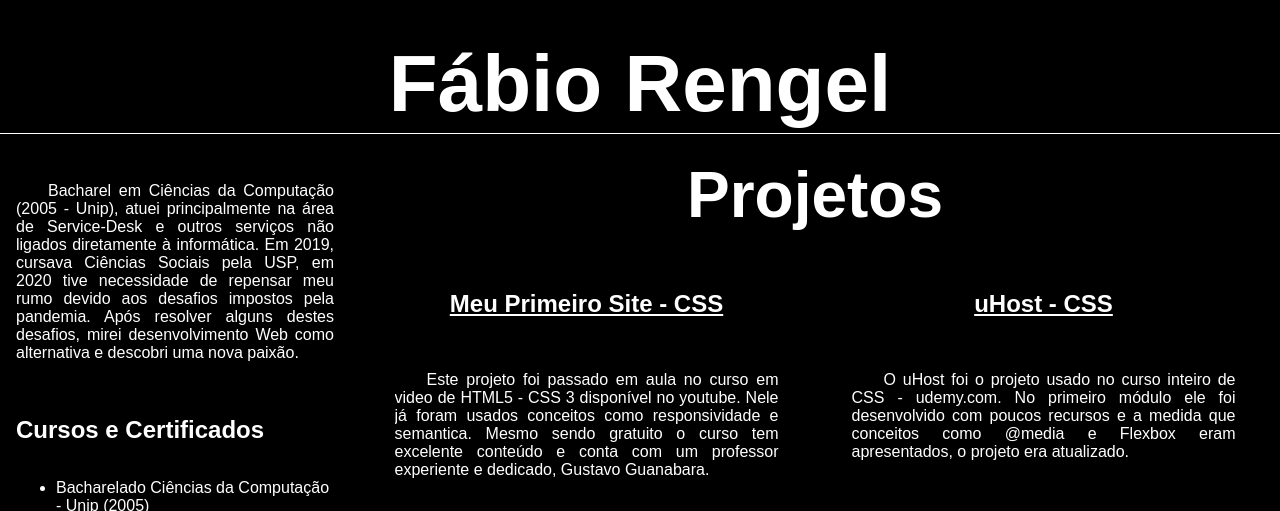
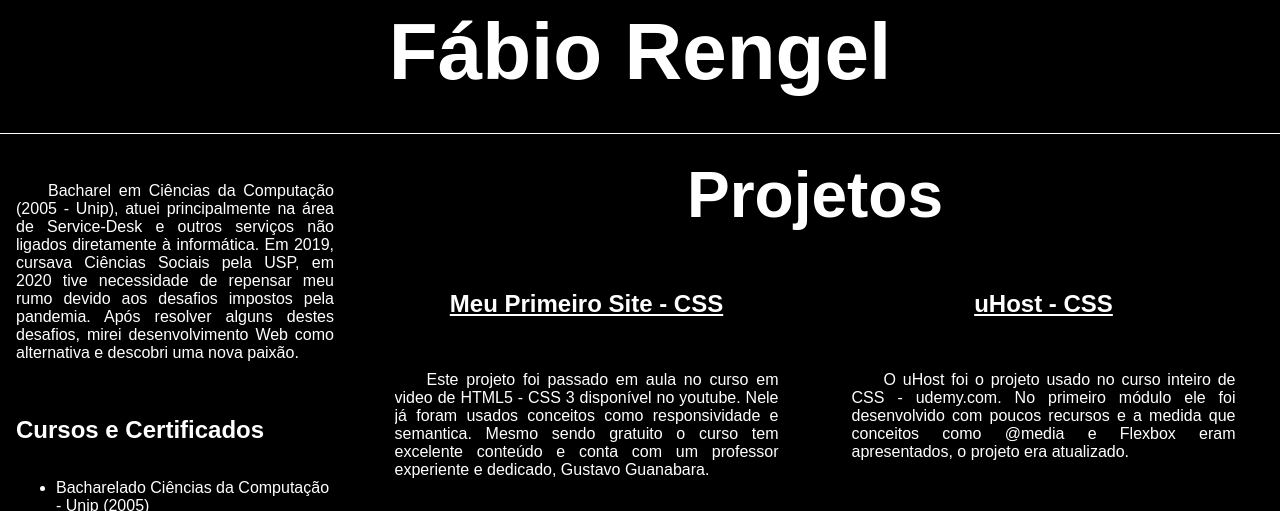
Before and after one commit to fabiorengel/Profile, a plain HTML site: page index.html in a window 1280 px wide. Shown: the top 511 px of the page. Drawn offline with Linux system fonts and the light colour scheme; a web font is replaced by a local one.

Commit message:
title ajustment
title ajustment

```diff
--- a/media.css
+++ b/media.css
@@ -11,7 +11,7 @@
     }
     .gambiarra-padding-top h1 {
         position: relative;
-        top: -1rem;
+        top: -3rem;
         display: block;
         text-align: center;
         font-size: 5rem;
```
